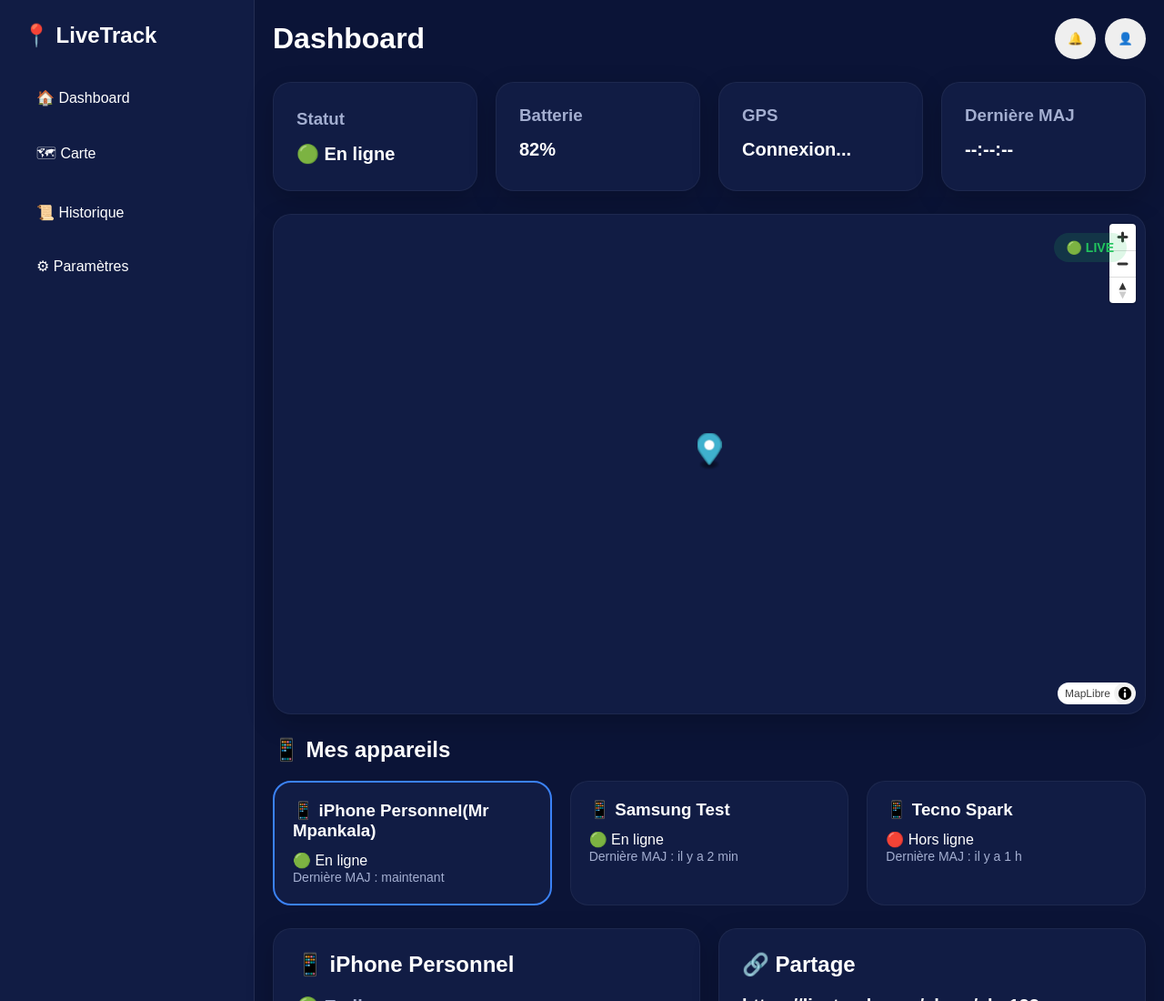
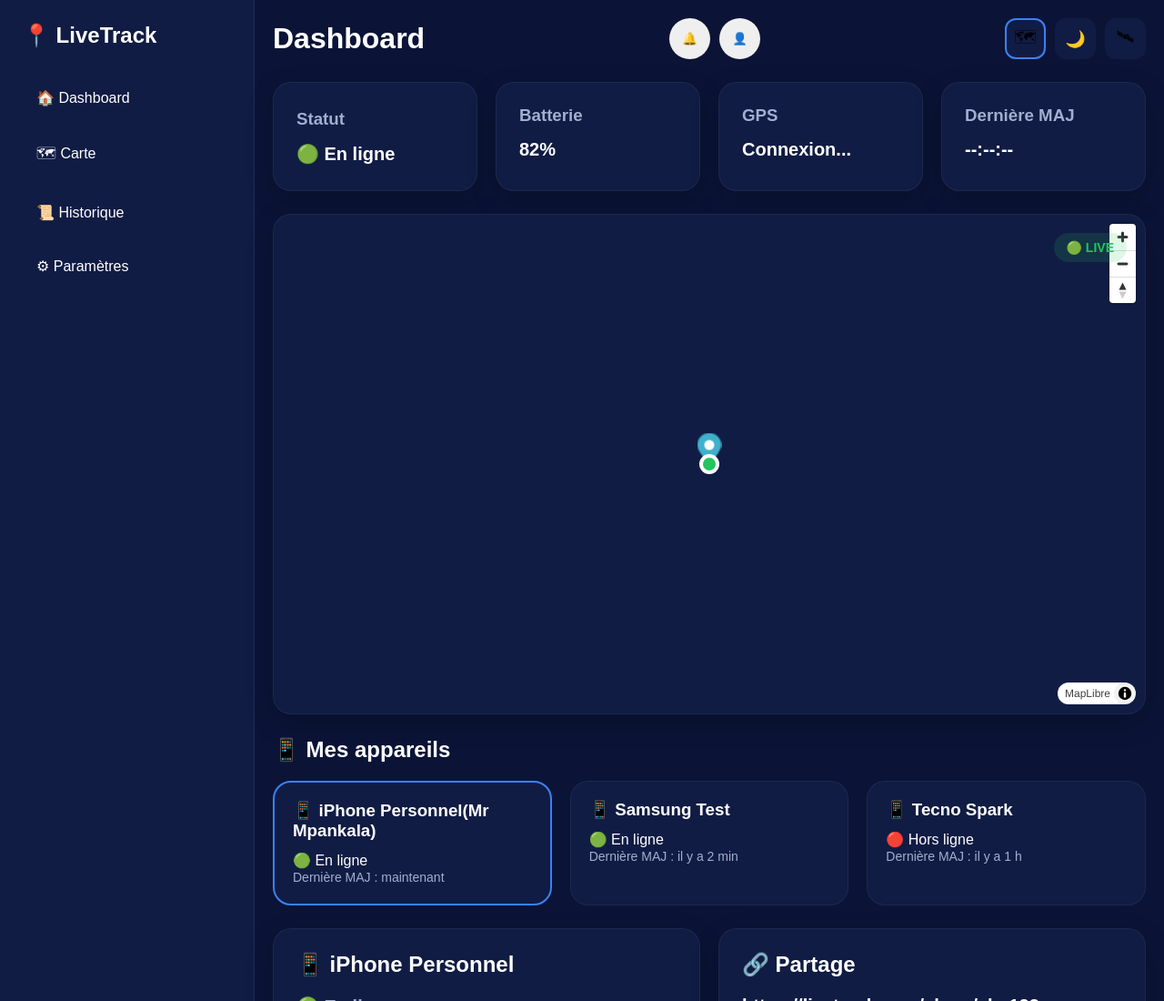
Before and after one commit to Mpankala/projet-de-localisation-GPS, a plain HTML site: page index.html in a window 1280 px wide. Shown: the top 1100 px of the page at 91% size. Drawn offline with nearby package versions, Linux system fonts and the light colour scheme; no server answers.

Commit message:
Ajout du backend et mise à jour du dashboard

```diff
--- a/css/dashboard.css
+++ b/css/dashboard.css
@@ -6,6 +6,44 @@
     margin: 0;
     padding: 0;
     box-sizing: border-box;
+}
+/* =========================
+   CUSTOM MARKER
+========================= */
+
+.custom-marker{
+
+    width: 22px;
+    height: 22px;
+
+    background: #22C55E;
+
+    border-radius: 50%;
+
+    border: 4px solid white;
+
+    cursor: pointer;
+
+    animation: pulse 2s infinite;
+}
+
+@keyframes pulse{
+
+    0%{
+        box-shadow:
+        0 0 0 0 rgba(34,197,94,0.6);
+    }
+
+    70%{
+        box-shadow:
+        0 0 0 18px rgba(34,197,94,0);
+    }
+
+    100%{
+        box-shadow:
+        0 0 0 0 rgba(34,197,94,0);
+    }
+
 }
 
 /* =========================
@@ -403,3 +441,43 @@
     border: 2px solid var(--primary);
 
 }
+/* =========================
+   MAP STYLES
+========================= */
+
+.map-styles{
+
+    display: flex;
+    gap: 10px;
+
+}
+
+.style-btn{
+
+    width: 45px;
+    height: 45px;
+
+    border: none;
+
+    border-radius: 12px;
+
+    background: var(--bg-card);
+
+    cursor: pointer;
+
+    font-size: 18px;
+
+    transition: 0.3s;
+}
+
+.style-btn:hover{
+
+    transform: translateY(-2px);
+
+}
+
+.active-style{
+
+    border: 2px solid var(--primary);
+
+}
--- a/index.html
+++ b/index.html
@@ -54,7 +54,24 @@
                 <button>🔔</button>
                 <button>👤</button>
             </div>
+            <div class="map-styles">
 
+                <button class="style-btn active-style"
+                        data-style="streets">
+                    🗺
+                </button>
+
+                <button class="style-btn"
+                        data-style="dark">
+                    🌙
+                </button>
+
+                <button class="style-btn"
+                        data-style="satellite">
+                    🛰
+                </button>
+
+            </div>
         </header>
 
         <!-- Statistiques -->
--- a/js/dashboard.js
+++ b/js/dashboard.js
@@ -110,6 +110,18 @@
 
 }
     */
+const mapStyles = {
+
+    streets:
+    "https://api.maptiler.com/maps/streets-v2/style.json?key=qawnxrN9A0uFg13kFZuz",
+
+    dark:
+    "https://api.maptiler.com/maps/backdrop/style.json?key=qawnxrN9A0uFg13kFZuz",
+
+    satellite:
+    "https://api.maptiler.com/maps/hybrid/style.json?key=qawnxrN9A0uFg13kFZuz"
+
+};
 const menuBtn =
 document.getElementById("menu-btn");
 
@@ -306,6 +318,39 @@
 map.setPitch(60);
 
 });
-const marker = new maplibregl.Marker()
-    .setLngLat([15.2429, -4.2634])
-    .addTo(map);
+const markerElement = document.createElement("div");
+
+markerElement.className = "custom-marker";
+
+const marker = new maplibregl.Marker({
+    element: markerElement
+})
+.setLngLat([15.2429, -4.2634])
+.addTo(map);
+const styleButtons =
+document.querySelectorAll(".style-btn");
+
+styleButtons.forEach(btn => {
+
+    btn.addEventListener("click", () => {
+
+        document
+        .querySelector(".active-style")
+        ?.classList.remove(
+            "active-style"
+        );
+
+        btn.classList.add(
+            "active-style"
+        );
+
+        const style =
+        btn.dataset.style;
+
+        map.setStyle(
+            mapStyles[style]
+        );
+
+    });
+
+});
```
Also changed, not shown: backend/package.json (added, +23 -0 lines), 2 other files.
